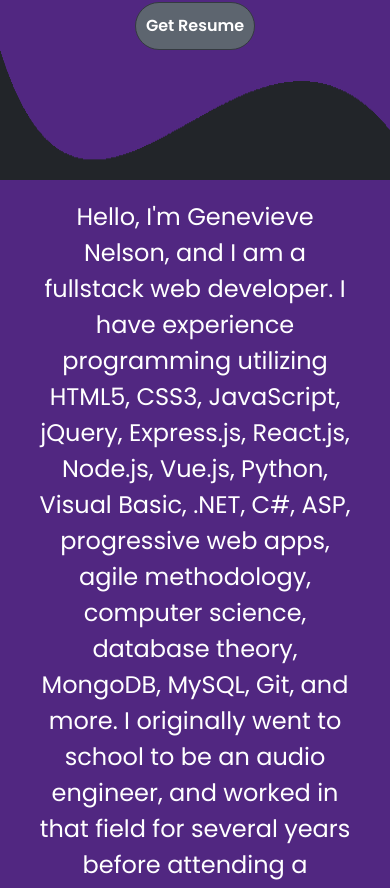
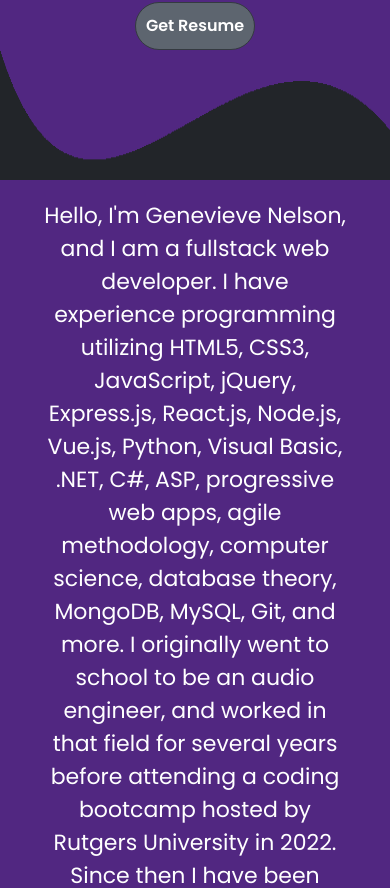
Before and after one commit to GEN7232/Genevieve-Nelson-React-Portfolio, a React (Create React App) app: page / in a window 390 px wide. Shown: the part 674-1562 px from the top of the page. Built offline with nearby package versions, Linux system fonts and the light colour scheme; a web font is replaced by a local one.

Commit message:
home page responsiveness

```diff
--- a/src/Components/Pages/Home/Home.css
+++ b/src/Components/Pages/Home/Home.css
@@ -10,7 +10,7 @@
 p {
     color: white;
     text-align: center;
-    font-size: 24px;
+    font-size: 22px;
     width: 80%;
     margin-left: 10%;
     padding-top: 5%;
@@ -22,11 +22,7 @@ p {
     align-items: center;
     text-align: center;
     justify-content: center;
-    height: 10%;
     min-height: fit-content;
-    /* background-image: url('../../../../assets/Home/bg.png'); */
-
-
 }
 
 .profile-parent {
@@ -96,10 +92,6 @@ p {
     transform: scale(1.5);
 }
 
-/* .profile-options {
-    margin-left: -45%;
-} */
-
 
 @media screen and (max-width: 1110px) {
     .profile-picture{
@@ -152,7 +144,7 @@ p {
     .profile-details {
         width: 90%;
     }
-    .home-container {
-        width: 135%;
+    p {
+        font-size: 20px;
     }
 }
```
